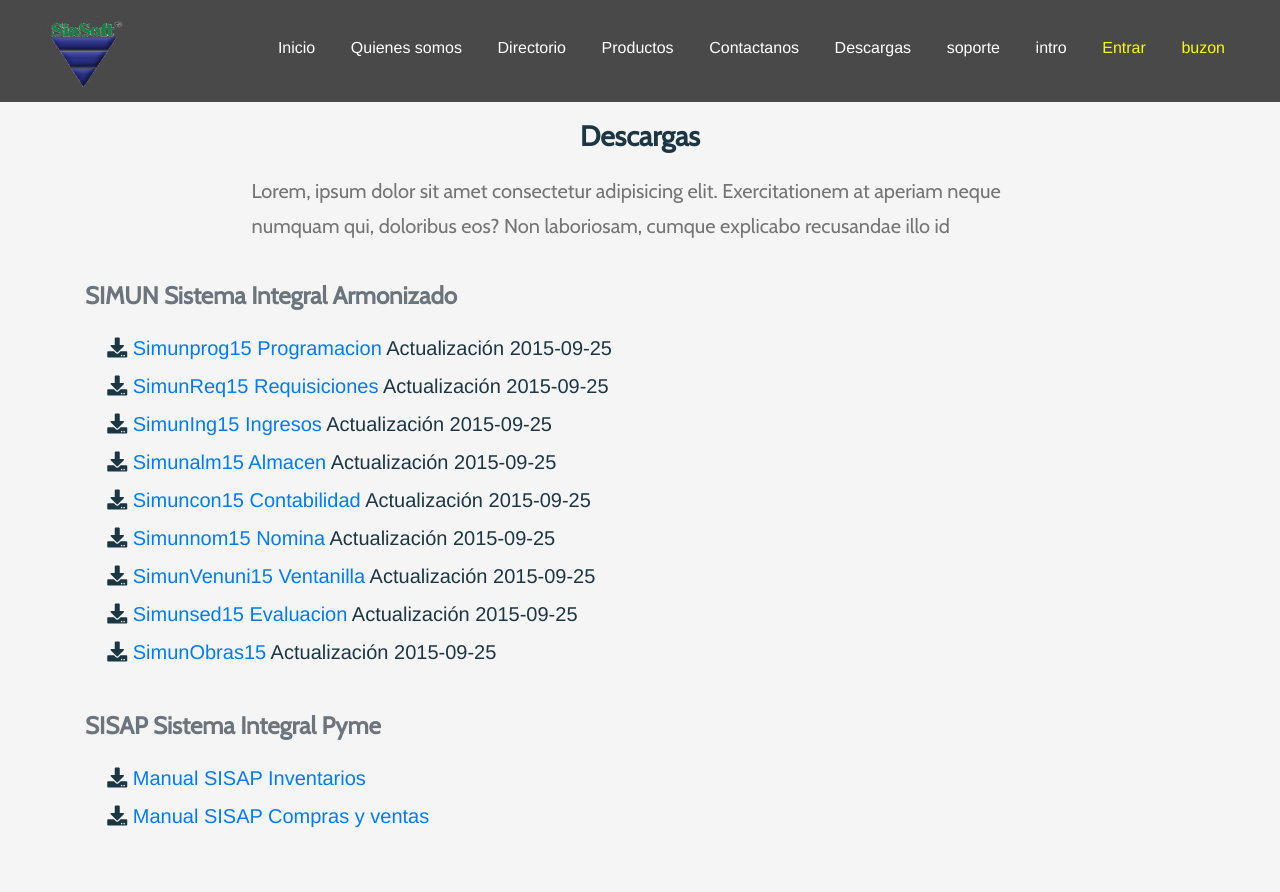
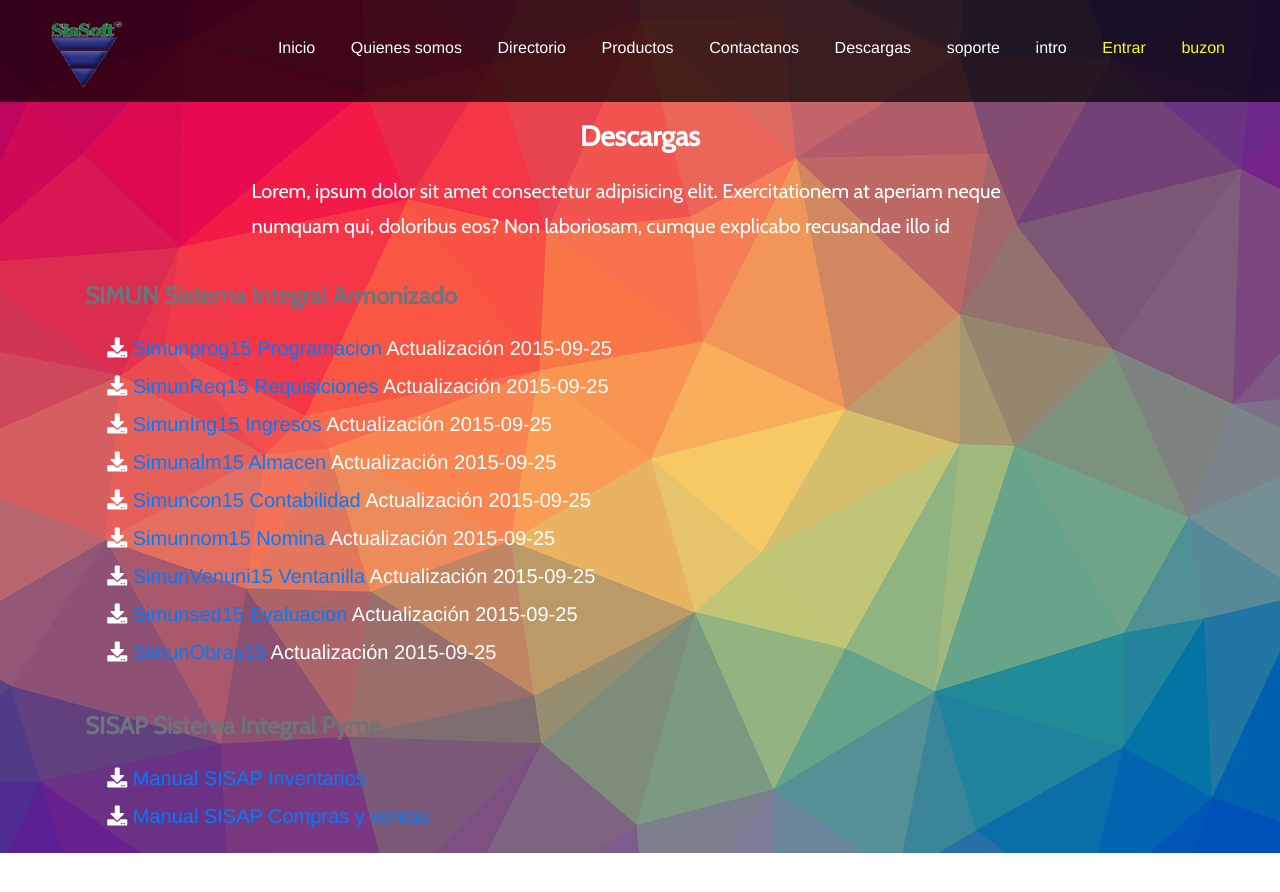
Before and after one commit to armandoAx7/proyecto-siasoft, a plain HTML site: page siasoft/descargas.html in a window 1280 px wide. Drawn offline with nearby package versions, Linux system fonts and the light colour scheme.

Commit message:
Se agregó la imagen de fondo a todas las páginas

```diff
--- a/siasoft/css/producto.css
+++ b/siasoft/css/producto.css
@@ -3,7 +3,7 @@ body {
 }
 nav { z-index: 1; }
 h1, h2, h3, h4, h5 {
-  color: #1c3643;
+  color: #fff;
   font-family: 'Cabin', sans-serif;
   font-weight: 700;
   text-align: center;
@@ -34,7 +34,7 @@ h3 {
   height: 500px;
 }
 p.descr {
-  color: #757575;
+  color: #fff;
   display: block;
   font-family: 'Cabin', sans-serif;
   font-size: 20px;
@@ -50,7 +50,7 @@ div#features {
   margin-bottom: 30px;
 }
 ul {
-  color: #1c3643;
+  color: #fff;
   font-size: 20px;
 }
 ul li {
--- a/siasoft/css/productos.css
+++ b/siasoft/css/productos.css
@@ -13,7 +13,7 @@ h1, h2, h3, h4, h5 {
   margin-top: 120px;
 }
 p.descr {
-  color: #757575;
+  color: #fff;
   display: block;
   font-family: 'Cabin', sans-serif;
   font-size: 20px;
--- a/siasoft/descargas.html
+++ b/siasoft/descargas.html
@@ -16,7 +16,7 @@
       ul li { padding-left: 2%; }
     </style>
   </head>
-  <body>
+  <body class="body2">
 
     <!-- Barra de navegación principal -->
      <nav>
```
Also changed, not shown: siasoft/desarrollo.html (+1 -1 lines), siasoft/productos.html (+1 -1 lines), siasoft/sicoes.html (+1 -1 lines), siasoft/simun.html (+1 -1 lines), siasoft/sisap.html (+1 -1 lines), siasoft/soporte.html (+1 -1 lines).
